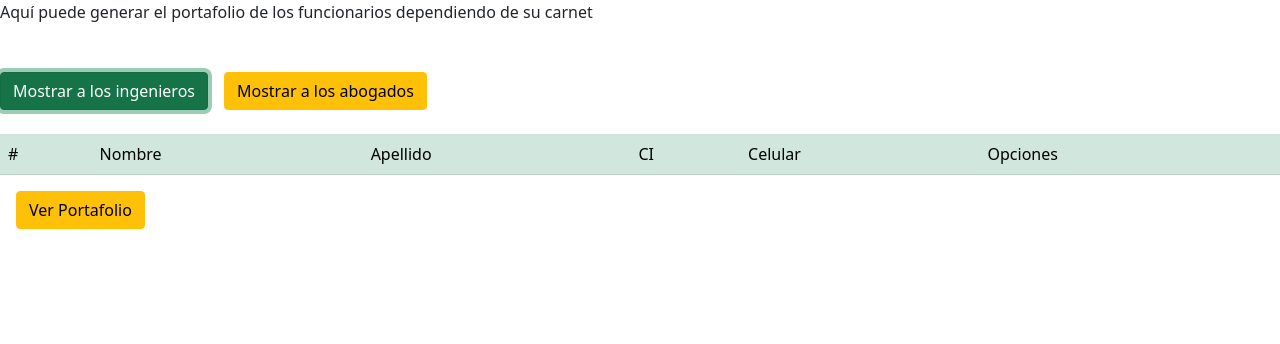
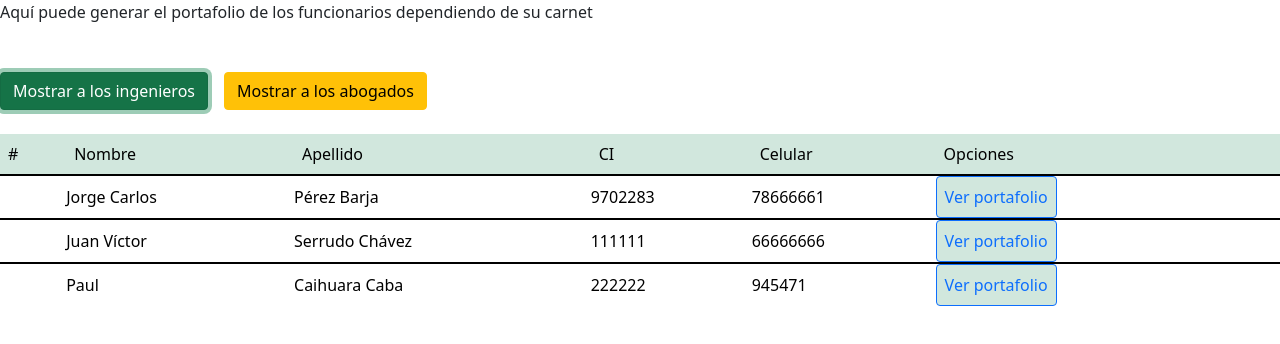
Before and after one commit to JorgeCarlosPB/vue-portafolio, a Vue app: page / in a window 1280 px wide. Both pictures are taken after a click on the button "Mostrar a los ingenieros". Shown: the top 344 px of the page. Built offline with nearby package versions, Linux system fonts and the light colour scheme; the HTML template or start-up script is replaced by a standard one.

Commit message:
4 commit

```diff
--- a/src/modules/portfolio/components/NavBar.vue
+++ b/src/modules/portfolio/components/NavBar.vue
@@ -32,5 +32,44 @@ export default {
 </script>
 
 <style>
+.navBar{
+    margin-left: auto;
+    order: 2;
+    /* max-width: 15%;
+    min-width: 10%; */
+}
+
+.navBar ul {
+    display: flex;
+    flex-direction: column;
+    border-radius: 20px 0 0 20px;
+    list-style-type: none;
+    overflow: hidden;
+}
+
+.navBar li{
+    background-color: orange;
+}
+
+.navBar li  a{
+    display: block;
+    color: white;
+    text-align: center;
+    text-decoration: none;
+    padding: 25px 0px 25px 0px;
+}
+
+.navBar li a span{
+    visibility: hidden;
+    font-size: 25px;
+}
+
+.navBar li a:hover span{
+    visibility: visible;
+}
+
+.navBar li:hover{
+    background-color: black;
+}
 
 </style>
--- a/src/modules/portfolio/helpers/dataFuncionarios.json
+++ b/src/modules/portfolio/helpers/dataFuncionarios.json
@@ -1,30 +1,69 @@
+[
     {
-    "ingenieros":[
-        {
-            "ci":"9702283",
-            "name": "Jorge Carlos",
-            "lastName": "Pérez Barja",
-            "phone": "78666661"
+        "idDb": 1,
+        "numeroDocumento":"9702283",
+        "nombre": "Jorge Carlos",
+        "primerApellido": "Pérez",
+        "segundoApellido": "Barja",
+        "celular": "78666661",
+        "esAbogado": 0,
+        "esProfesor": 0,
+        "esInformatico": 1,
+        "profesion": "ESTUDIANTE",
+        "descripcion": "Labore dolore minim non mollit. Minim labore consequat culpa officia mollit Lorem sunt ex deserunt. Non reprehenderit sunt Lorem nostrud aute adipisicing ipsum et dolor magna ex dolore tempor. Quis est dolor velit amet consectetur ullamco sit laborum fugiat sint magna sunt nostrud. Qui minim laborum id cillum do.",
+        "fotografia": "@/modules/portfolio/helpers/imgs/foto_perfil.jepg"
+
     },
     {
-            "ci":"111111",
-            "name": "Juan Víctor",
-            "lastName": "Serrudo Chávez",
-            "phone": "66666666"
-        }
-    ],
-    "abogados":[
-        {
-            "ci":"9702283",
-            "name": "Patricia",
-            "lastName": "Rocabado Saveedra",
-            "phone": "78666661"
+        "idDb": 2,
+        "numeroDocumento":"111111",
+        "nombre": "Juan Víctor",
+        "primerApellido": "Serrudo",
+        "segundoApellido": "Chávez",
+        "celular": "66666666",
+        "esAbogado": 0,
+        "esProfesor": 0,
+        "esInformatico": 1,
+        "profesion": "INGENIERO DE SISTEMAS",
+        "descripcion": "Nostrud quis occaecat consectetur adipisicing fugiat laboris id. Cupidatat elit voluptate sint ea consequat est elit est quis incididunt. Deserunt aute officia laboris nisi deserunt. Mollit voluptate non anim tempor dolore in eu nostrud id. Laboris deserunt id aliqua adipisicing duis duis occaecat veniam eiusmod incididunt."
     },
     {
-            "ci":"111111",
-            "name": "Juan ",
-            "lastName": "Lanchipa Chávez",
-            "phone": "66666666"
+        "idDb": 3,
+        "numeroDocumento":"222222",
+        "nombre": "Paul",
+        "primerApellido": "Caihuara",
+        "segundoApellido": "Caba",
+        "celular": "945471",
+        "esAbogado": 0,
+        "esProfesor": 0,
+        "esInformatico": 1,
+        "profesion": "INGENIERO DE SISTEMAS",
+        "descripcion": "Dolor id ullamco proident elit elit cupidatat cupidatat fugiat. Nostrud et laboris aliqua sint est aute aute minim. Quis nisi voluptate sit culpa ullamco proident tempor et. Nulla anim proident anim esse adipisicing cupidatat eu. Eiusmod cillum aliquip exercitation ad in laborum proident qui mollit enim eu veniam aliqua. Consectetur voluptate nostrud irure est."
+    },
+    {
+        "idDb": 4,
+        "numeroDocumento":"12345678",
+        "nombre": "Patricia",
+        "primerApellido": "Rocabado",
+        "segundoApellido": "Saveedra",
+        "celular": "78666661",
+        "esAbogado": 1,
+        "esProfesor": 0,
+        "esInformatico": 0,
+        "profesion": "ABOGADO",
+        "descripcion": "Id non consequat nulla elit ipsum ad minim laborum eiusmod reprehenderit deserunt aute exercitation in. Ex pariatur non eiusmod fugiat tempor cupidatat sint id amet. Labore Lorem laboris eiusmod aliquip commodo non. Duis enim amet aliquip incididunt cillum incididunt est nisi do officia duis cillum sint."
+    },
+    {
+        "idDb": 5,
+        "numeroDocumento":"001100",
+        "nombre": "Juan ",
+        "primerApellido": "Lanchipa",
+        "segundoApellido": "Chávez",
+        "celular": "66666666",
+        "esAbogado": 1,
+        "esProfesor": 0,
+        "esInformatico": 0,
+        "profesion": "ABOGADO",
+        "descripcion": "Quis mollit est nulla magna in commodo. Deserunt ea ex consequat id ipsum dolore nulla anim non labore. Est laboris pariatur ullamco anim ad tempor enim. Duis esse nostrud aute nisi sit."
     }
 ]
-}
--- a/src/modules/portfolio/layouts/PortfolioLayout.vue
+++ b/src/modules/portfolio/layouts/PortfolioLayout.vue
@@ -37,52 +37,12 @@ export default {
     align-items: center;  /*Con esto centramos todo verticalmente*/
     /* justify-content: center; Con esto centramos todo horizontalmente */
     flex-direction: row;
-}
-
-.navBar{
-    margin-left: auto;
-    order: 2;
-    /* max-width: 15%;
-    min-width: 10%; */
-}
-
-.navBar ul {
-    display: flex;
-    flex-direction: column;
-    border-radius: 20px 0 0 20px;
-    list-style-type: none;
-    overflow: hidden;
-}
-
-.navBar li{
-    background-color: orange;
-}
-
-.navBar li  a{
-    display: block;
-    color: white;
-    text-align: center;
-    text-decoration: none;
-    padding: 25px 0px 25px 0px;
-}
-
-.navBar li a span{
-    visibility: hidden;
-    font-size: 25px;
-}
-
-.navBar li a:hover span{
-    visibility: visible;
-}
-
-.navBar li:hover{
-    background-color: black;
+    justify-content: space-around;
 }
 
 .content{
     margin: auto;
     overflow: auto;
-
     display: flex;
     flex-direction: row;
     justify-content: space-around;
@@ -92,7 +52,7 @@ export default {
     background-color:  orange ;
     width: 80%;
     height: 70%;
-    padding: 2% 2% 2% 2%;
+    /*padding: 3% 3% 3% 3%;*/
 
     align-items: center;
 }
--- a/src/modules/portfolio/router/index.js
+++ b/src/modules/portfolio/router/index.js
@@ -4,7 +4,7 @@ export default{
     component: () => import(/* webpackChunkName: "portfolio" */ '@/modules/portfolio/layouts/PortfolioLayout.vue'),
     children: [
         {
-            path: 'phome',
+            path: 'home',
             name: 'phome',
             component: () => import(/* webpackChunkName: "phome" */ '@/modules/portfolio/views/PortfolioHome.vue')
         },
--- a/src/modules/portfolio/views/PortfolioHome.vue
+++ b/src/modules/portfolio/views/PortfolioHome.vue
@@ -1,27 +1,55 @@
 <template>
-<br>
-  Este es el home de mi portafolio
-  <!-- {{funcionarios}} -->
+  <!-- <div class="content"> -->
+    <div class="foto">
+        <img src="https://encrypted-tbn0.gstatic.com/images?q=tbn:ANd9GcQhhWmcSb9CH1TeQsd_SoRDx8d4Ab72lfaNWwg_QVoLM87oggu9Z-DY1px63LXCsHRBdls&usqp=CAU" alt="foto">
+    </div>
+
+    <div class="description">
+      <h1> {{persona.nombre}} {{persona.primerApellido}} {{persona.segundoApellido}}</h1>
+      <hr>
+
+      <P>{{persona.descripcion}}</P>
+
+
+      <div class="buttons">
+        <button class="btn btn-lg btn primary active">
+          Contáctame
+        </button>
+
+        <button class="btn btn-lg btn primary">
+          Acerca de mí
+        </button>
+
+      </div>
+
+    </div>
+  <!-- </div> -->
+
 </template>
 
 <script>
 import { ref } from 'vue'
-import hojaVidaApi from '@/api/hojaVidaApi.js'
 import dataFuncionarios from '@/modules/portfolio/helpers/dataFuncionarios.json'
-import axios from 'axios'
+import { useRoute } from 'vue-router';
 
 export default {
   setup(){
 
-    //console.log(JSON.parse(dataFuncionarios))
-    //console.log(JSON.stringify(dataFuncionarios)) esto vuelve un JSON en un objeto
-    console.log(dataFuncionarios)
 
-    //const funcionario = ref({})
+    const route = useRoute()
+    const ci = route.params.ci;
+    const persona = ref()
 
+    dataFuncionarios.forEach(element => {
+      if(element.numeroDocumento == ci)
+        persona.value = element
+    });
+
+    console.log(persona.value)
 
     return{
-
+      ci,
+      persona
     }
 
   }
@@ -30,5 +58,41 @@ export default {
 </script>
 
 <style>
+.content .foto{
+    float: left;
+    /* width: 30%;
+    margin: 5px; */
+}
+
+.content .foto img{
+    width: 100%;
+    height: auto;
+    margin-top: 10%;
+}
+
+.content .description{
+    float: right;
+    width: 60%;
+    display: flex;
+    flex-direction: column;
+
+}
+
+.content h1{
+    font-size: 200%;
+    text-align: center;
+}
+
+.content p{
+
+}
+
+.buttons{
+    display: flex;
+    justify-content: center;
+}
+
+
+
 
 </style>
--- a/src/router/index.js
+++ b/src/router/index.js
@@ -20,7 +20,7 @@ const router = createRouter({
       component: () => import(/* webpackChunkName: "about" */ '../views/AboutView.vue')
     },
     {
-      path: '/portfolio',
+      path: '/portfolio/:ci',
       ...portfolioRouter
     },
   ]
--- a/src/views/HomeView.vue
+++ b/src/views/HomeView.vue
@@ -3,18 +3,22 @@
     Aquí puede generar el portafolio de los funcionarios dependiendo de su carnet <br> <br> <br>
 
 
-    <button class="btn btn-success me-3" mx-3>
+    <button
+      @click="showIngenieros"
+      class="btn btn-success me-3" mx-3>
       Mostrar a los ingenieros
     </button>
 
 
-    <button class="btn btn-warning me-3" mx-3>
+    <button
+      @click="showAbogados"
+      class="btn btn-warning me-3" mx-3>
       Mostrar a los abogados
     </button>
 
     <br> <br>
 
-    <table class="table table-striped table-success table-hover">
+    <table v-if="isCalled" class="table table-striped table-success table-hover">
       <thead>
         <tr>
           <th scope="col">#</th>
@@ -24,23 +28,28 @@
           <th scope="col">Celular</th>
           <th scope="col">Opciones</th>
         </tr>
+      </thead>
 
-        <tr>
-
+        <tr v-for="persona of cargo">
+          <td>{{persona.index}}</td>
+          <td>{{persona.nombre}}</td>
+          <td>{{persona.primerApellido}} {{persona.segundoApellido}}</td>
+          <td>{{persona.numeroDocumento}}</td>
+          <td>{{persona.celular}}</td>
+          <td><button class="btn btn-outline-primary me-3"
+                @click="$router.push({name:'phome', params: {ci: persona.numeroDocumento}})">
+                Ver portafolio
+              </button></td>
         </tr>
-
-
-      </thead>
 
     </table>
 
 
-    <button class="btn btn-warning mx-3"
+    <!-- <button class="btn btn-warning mx-3"
       @click="$router.push({name:'phome'})">
       Ver Portafolio
-    </button>
+    </button> -->
   </div>
-
 </template>
 
 <script>
@@ -48,17 +57,55 @@ import dataFuncionarios from '@/modules/portfolio/helpers/dataFuncionarios.json'
 import { ref } from 'vue'
 
 
+
 export default{
   setup(){
-    //console.log((dataFuncionarios.ingenieros))
-    console.log((dataFuncionarios.len))
-    const funcionarios = ref()
-    //funcionarios.value = (JSON.stringify(dataFuncionarios.devs) )
-    funcionarios.value = (dataFuncionarios)
-    //console.log(funcionarios.length)
+
+    //console.log((Object.entries(dataFuncionarios)))
+    const funcionarios = dataFuncionarios
+    const abogados = ref([])
+    const ingenieros = ref([])
+    const isCalled = ref(false)
+    const cargo = ref()
+
+    //console.log(typeof(dataFuncionarios))
+    dataFuncionarios.forEach(element => {
+      if(element.esAbogado == 1)
+        (abogados.value).push(element)
+      if(element.esInformatico == 1)
+        (ingenieros.value).push(element)
+    });
+
+    console.log(abogados.value)
+    console.log(ingenieros.value)
+
+    /*
+    async function obtenerDatos(){
+      const response = await ('dataFuncionarios');
+      const json = await response.json();
+      console.log(json);
+    }
+    obtenerDatos()
+    */
 
     return{
-      funcionarios
+      funcionarios,
+      abogados,
+      ingenieros,
+      isCalled,
+
+      showIngenieros: ()=>{
+        cargo.value = ingenieros.value
+        isCalled.value = true
+      },
+
+      showAbogados: () =>{
+        cargo.value = abogados.value
+        isCalled.value = true
+      },
+
+      cargo,
+
     }
 
   }
```
Also changed, not shown: src/modules/portfolio/helpers/dataFuncionarios copy.json (added, +36 -0 lines), src/modules/portfolio/helpers/imgs/foto_perfil.jpeg (added). Lines whose indentation alone changed are shown as unchanged.
